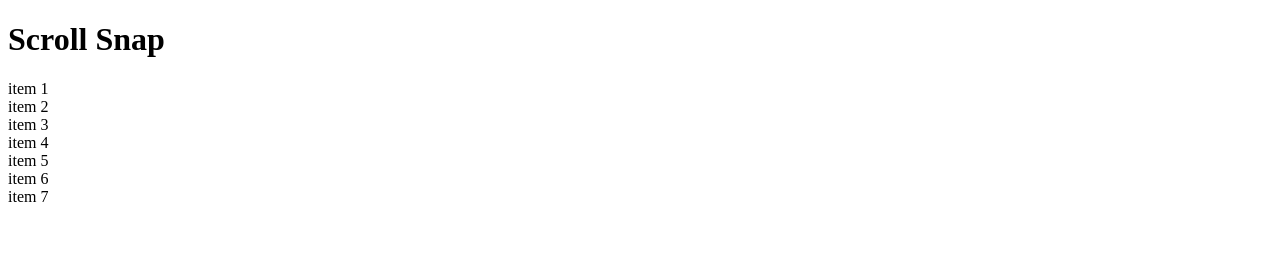
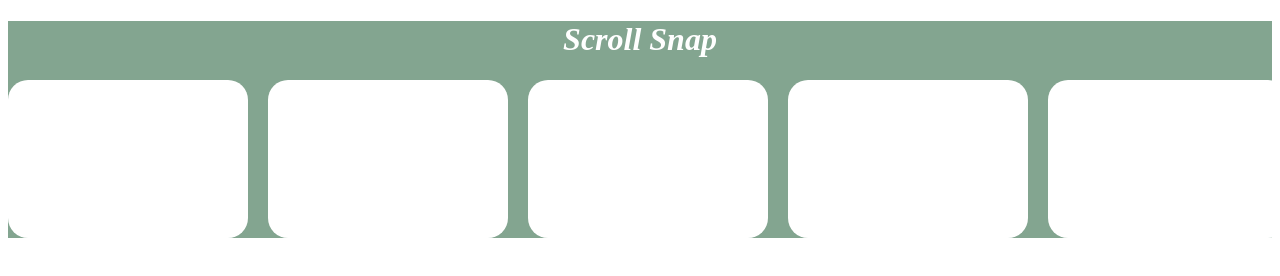
Before and after one commit to TomaszBiezunski/Any, a plain HTML site: page index.html in a window 1280 px wide. Drawn offline with Linux system fonts and the light colour scheme.

Commit message:
Create styles

```diff
--- a/index.html
+++ b/index.html
@@ -6,6 +6,7 @@
     <meta http-equiv="X-UA-Compatible" content="IE=edge">
     <meta name="viewport" content="width=, initial-scale=1.0">
     <title>Document</title>
+    <link rel="stylesheet" type="text/css" href="styles.css" />
 </head>
 
 <body>
--- a/styles.css
+++ b/styles.css
@@ -1,3 +1,22 @@
+.container {
+    background-color: rgb(131, 165, 144);
+    color: #fff;
+    text-align: center;
+    font-style: oblique;
+}
+
+.items div {
+    padding: 70px 20px;
+    text-align: center;
+    background: #fff;
+    border-radius: 20px;
+    min-width: 200px;
+    scroll-snap-align: start;
+}
+
 .items {
     display: flex;
+    gap: 20px;
+    overflow-x: auto;
+    scroll-snap-type: x mandatory;
 }
```
